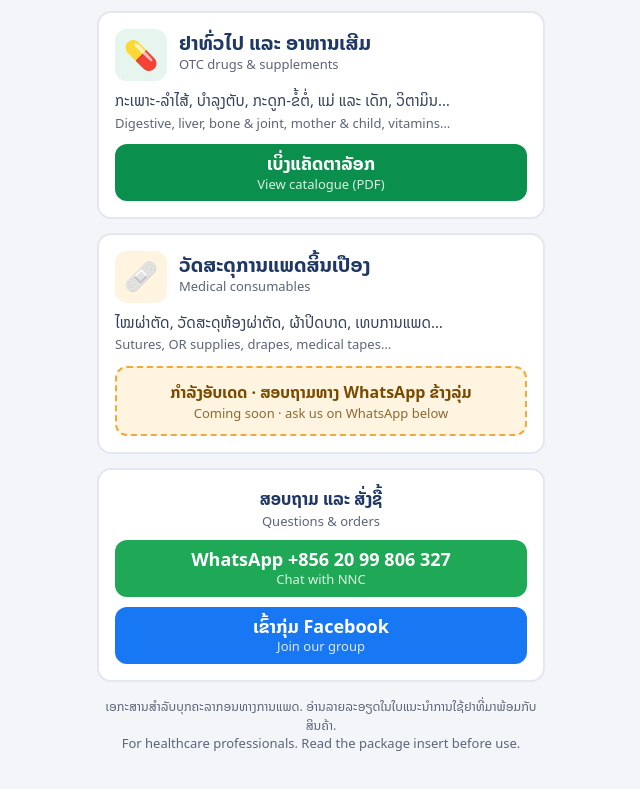
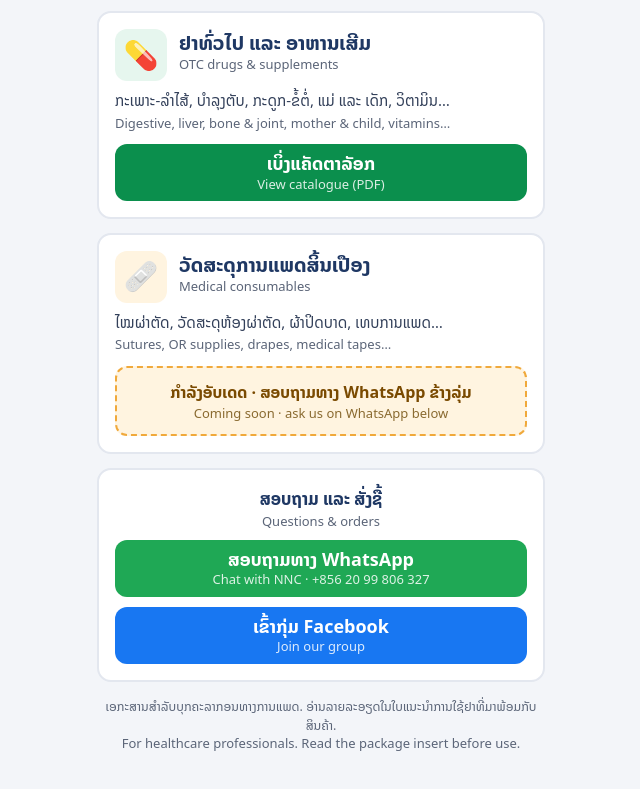
Before and after one commit to productspecialistnncpharma-oss/nnc-kidney-workshop, a plain HTML site: page catalog.html in a window 1280 px wide. Shown: the part 560-1349 px from the top of the page, without its empty margins (319-959 px from the left). Drawn offline with Linux system fonts and the light colour scheme.

Commit message:
Catalogue: nut WhatsApp chu Lao o tren, so dien thoai o dong phu
Co-Authored-By: Claude Opus 5.5 <noreply@anthropic.com>

```diff
--- a/catalog.html
+++ b/catalog.html
@@ -93,7 +93,7 @@
     <div class="contact">
       <div class="t">ສອບຖາມ ແລະ ສັ່ງຊື້<span class="en">Questions &amp; orders</span></div>
 
-      <a class="btn wa" href="https://wa.me/8562099806327" rel="noopener"><span>WhatsApp +856 20 99 806 327<span class="en">Chat with NNC</span></span></a>
+      <a class="btn wa" href="https://wa.me/8562099806327" rel="noopener"><span>ສອບຖາມທາງ WhatsApp<span class="en">Chat with NNC · +856 20 99 806 327</span></span></a>
 
 
       <a class="btn fb" href="https://www.facebook.com/share/g/1G3NhviD1k/" rel="noopener"><span>ເຂົ້າກຸ່ມ Facebook<span class="en">Join our group</span></span></a>
```
